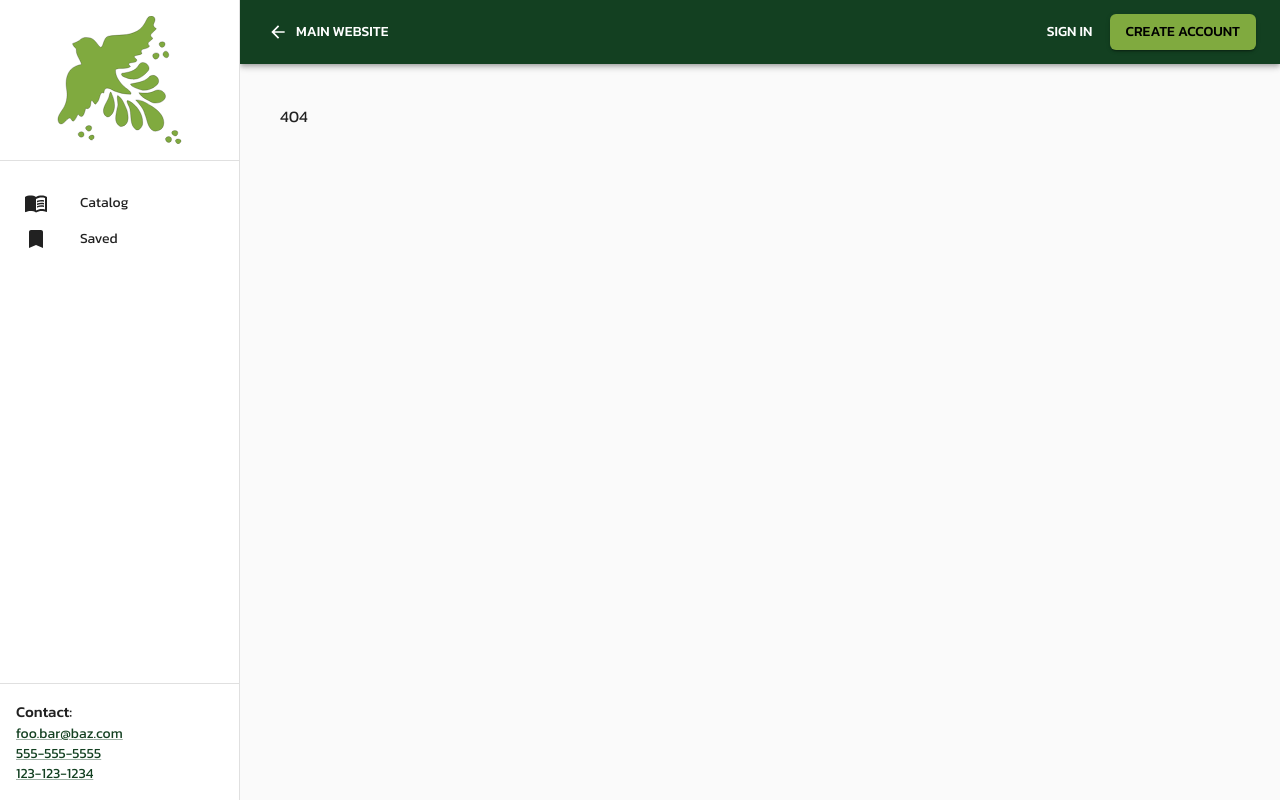
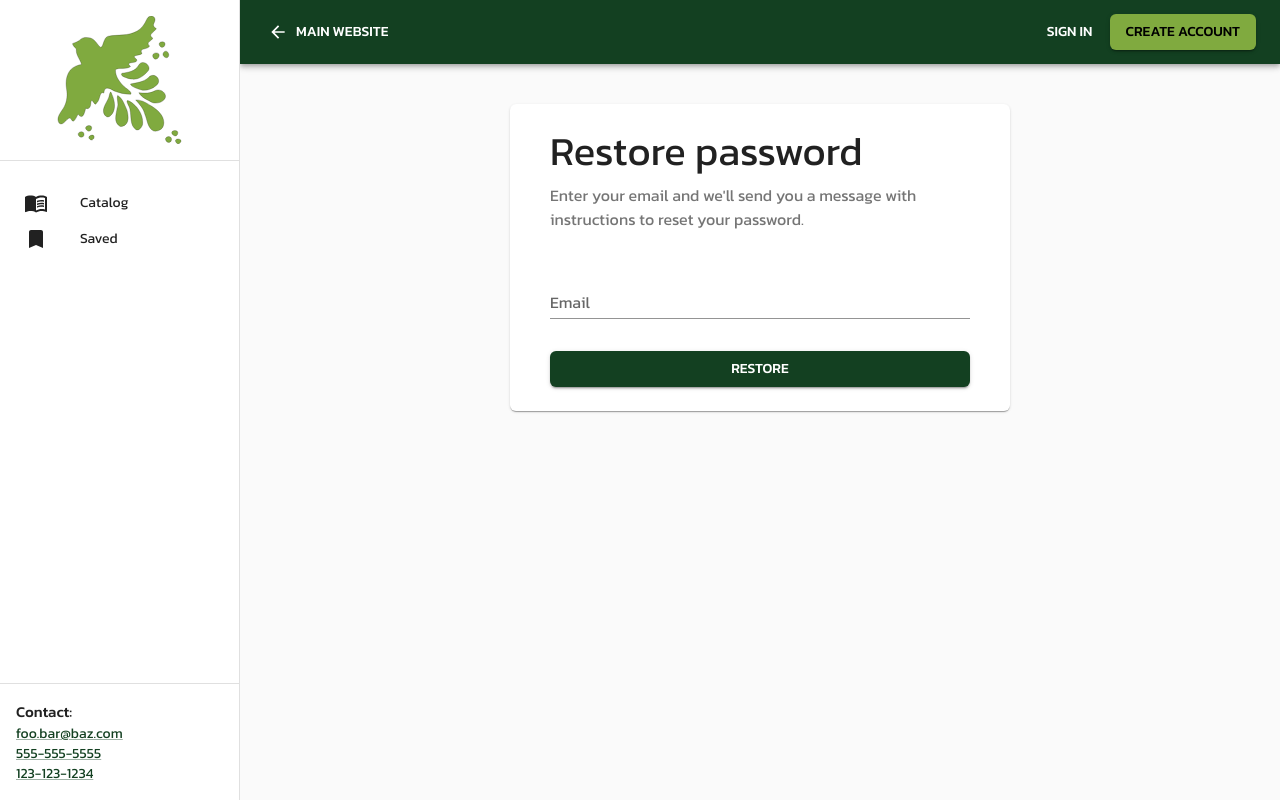
Before and after one commit to kzuraniewski/catalog, a Next.js app: page /restore-password in a window 1280 px wide. Before the commit this address had no page. Built offline with nearby package versions, Linux system fonts and the light colour scheme.

Commit message:
restore-password subpage

```diff
--- /dev/null
+++ b/src/pages/restore-password.tsx
@@ -0,0 +1,42 @@
+import React from 'react';
+import type { NextPage } from 'next';
+import Head from 'next/head';
+import useDocumentTitle from '../hooks/useDocumentTitle';
+import * as yup from 'yup';
+import { AuthPaper } from '../components/auth';
+import { Form, FormField } from '../components/form';
+
+const validationSchema = yup.object({
+	email: yup.string().required('This field is required'),
+});
+
+const initialValues = {
+	email: '',
+};
+
+const SignUp: NextPage = () => {
+	const { title } = useDocumentTitle('Sign in');
+
+	return (
+		<>
+			<Head>
+				<title>{title}</title>
+			</Head>
+
+			<AuthPaper
+				title="Restore password"
+				subtitle="Enter your email and we'll send you a message with instructions to reset your password."
+			>
+				<Form
+					validationSchema={validationSchema}
+					initialValues={initialValues}
+					submitText="Restore"
+				>
+					<FormField label="Email" name="email" type="email" />
+				</Form>
+			</AuthPaper>
+		</>
+	);
+};
+
+export default SignUp;
--- a/src/pages/sign-in.tsx
+++ b/src/pages/sign-in.tsx
@@ -58,8 +58,8 @@ const SignIn: NextPage = () => {
 							Remember me
 						</FormCheckbox>
 
-						<Link href="#">
-							<MuiLink href="#">Forgot password?</MuiLink>
+						<Link href="/restore-password">
+							<MuiLink href="/restore-password">Forgot password?</MuiLink>
 						</Link>
 					</Box>
 				</Form>
```
